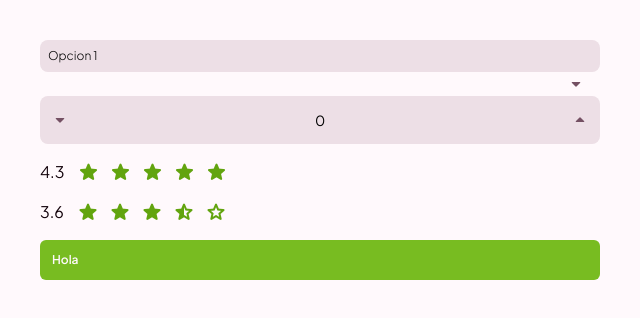
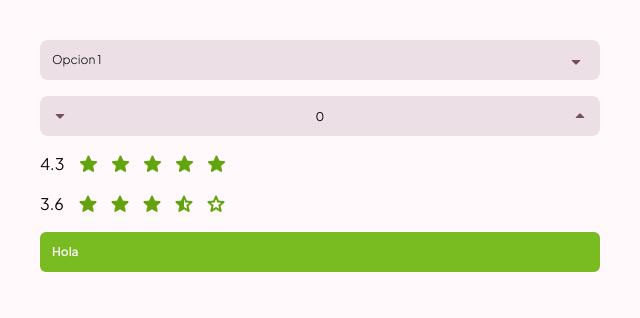
Before and after one commit to ZinnithMX/Neat-Net-Web, a React (Vite) app: page /play in a window 1280 px wide. Shown: the top 318 px of the page, without its empty margins (0-640 px from the left). Built offline with nearby package versions, Linux system fonts and the light colour scheme; a web font is replaced by a local one.

Commit message:
Tamano del input numerico y dropdown

```diff
--- a/src/components/CategorySelector/CategorySelector.jsx
+++ b/src/components/CategorySelector/CategorySelector.jsx
@@ -34,21 +34,21 @@ export default function CategorySelector(props) {
                 setPadding("p-3");
                 setTextSize("text-lg");
                 setTamano("h-12");
-                setMarginIcon("36px");
+                setMarginIcon("bottom-[36px]");
                 break;
             }
             default: {
                 setPadding("p-3");
                 setTextSize("text-lg");
                 setTamano("h-12");
-                setMarginIcon("36px");
+                setMarginIcon("bottom-[36px]");
                 break;
             }
             case "pequeno":{
-                setPadding("p-2");
+                setPadding("py-3 px-3");
                 setTextSize("text-xs");
                 setTamano("h-10");
-                setMarginIcon("28px");
+                setMarginIcon("bottom-[30px]");
                 break;
             }
 
@@ -58,7 +58,7 @@ export default function CategorySelector(props) {
     return (
         <div className={"flex flex-col items-end " + tamano}>
             <select
-                className={"w-full rounded-lg bg-g-300 appearance-none font-light " + padding + " " + textSize + " " + tamano}
+                className={"w-full rounded-lg bg-g-300 appearance-none font-light " + padding + " " + textSize + " "}
                 title={props.title}
                 onFocus={handleFocus}
                 onBlur={handleBlur}
@@ -66,7 +66,7 @@ export default function CategorySelector(props) {
             >
                 {props.children}
             </select>
-            <span className={"material-symbols-rounded relative right-3 text-n-200 bottom-[" + marginIcon + "]" }>{icon}</span>
+            <span className={"material-symbols-rounded relative right-3 text-n-200 " +  marginIcon}>{icon}</span>
         </div>
     );
 }
--- a/src/components/Input/NumberInput/NumberInput.jsx
+++ b/src/components/Input/NumberInput/NumberInput.jsx
@@ -5,28 +5,32 @@ import PropTypes from "prop-types";
 export default function NumerInput(props){
 
     const [value, setValue] = useState(0);
-    const [padding, setPadding] = useState("p-3");
+    const [padding, setPadding] = useState("py-3 px-2");
     const [textSize, setTextSize] = useState("text-lg");
     const [tamano, setTamano] = useState("h-12");
+    const [marginIcon, setMarginIcon] = useState("36px");
 
     useEffect(() => {
         switch (props.tamano) {
             case "normal": {
-                setPadding("p-3");
+                setPadding("py-3 px-2");
                 setTextSize("text-lg");
-                setTamano("h-10");
+                setTamano("h-12");
+                setMarginIcon("bottom-[36px]");
                 break;
             }
             default: {
-                setPadding("p-3");
+                setPadding("py-3 px-2");
                 setTextSize("text-lg");
                 setTamano("h-12");
+                setMarginIcon("bottom-[36px]");
                 break;
             }
             case "pequeno":{
-                setPadding("px-3 py-2");
+                setPadding("py-2 px-2");
                 setTextSize("text-xs");
                 setTamano("h-10");
+                setMarginIcon("bottom-[36px]");
                 break;
             }
 
@@ -68,15 +72,17 @@ export default function NumerInput(props){
     }
 
     return (
-        <div className="w-full bg-g-300 flex flex-row rounded-lg overflow-clip">
-            <span className={"material-symbols-rounded py-3 px-2 cursor-pointer text-n-200 icon hover:text-p-700 hover:bg-g-400"} onClick={less}>arrow_drop_down</span>
+        <div className={"w-full bg-g-300 flex flex-row rounded-lg overflow-clip " + tamano}>
+            <span className={"material-symbols-rounded  cursor-pointer text-n-200 icon " + padding + " " +
+                "hover:text-p-700 hover:bg-g-400"} onClick={less}>arrow_drop_down</span>
             <input type="number"
-                   className="w-full apperance-none bg-g-300 text-sm text-center"
+                   className={"w-full apperance-none bg-g-300 text-center " + textSize + " " + tamano}
                    onChange={onChange}
                    onClick={handleClick}
                    min={0}
                    value={value}/>
-            <span className={"material-symbols-rounded py-3 px-2 cursor-pointer text-n-200 icon hover:text-p-700 hover:bg-g-400"} onClick={add}>arrow_drop_up</span>
+            <span className={"material-symbols-rounded  cursor-pointer text-n-200 icon " + padding + " " +
+                "hover:text-p-700 hover:bg-g-400"} onClick={add}>arrow_drop_up</span>
         </div>
     )
 }
--- a/src/pages/playground.jsx
+++ b/src/pages/playground.jsx
@@ -29,7 +29,7 @@ export default function Playground(){
                         <option>Opcion 1</option>
                         <option>Opcion 2</option>
                     </CategorySelector>
-                    <NumerInput response={setNumber}/>
+                    <NumerInput response={setNumber} tamano={"pequeno"}/>
                     <Rating rating={4.3} />
 
                     <Rating rating={3.6} />
--- a/tailwind.config.js
+++ b/tailwind.config.js
@@ -24,6 +24,13 @@ const safeColours = colours.flatMap((color) => [
   `hover:shadow-${color}-500`,
   `hover:shadow-${color}-600`,
   `hover:shadow-${color}-700`,
+  `shadow-${color}-100`,
+  `shadow-${color}-200`,
+  `shadow-${color}-300`,
+  `shadow-${color}-400`,
+  `shadow-${color}-500`,
+  `shadow-${color}-600`,
+  `shadow-${color}-700`,
 ]);
 
 export default {
```
